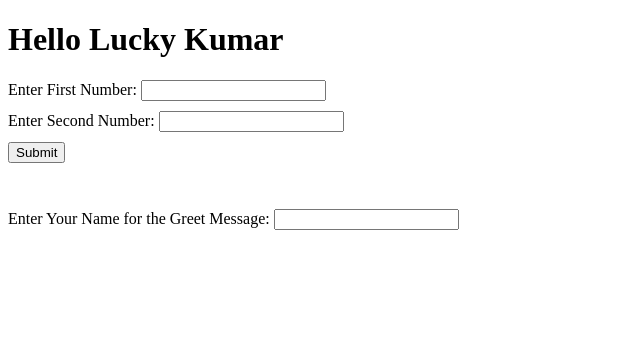
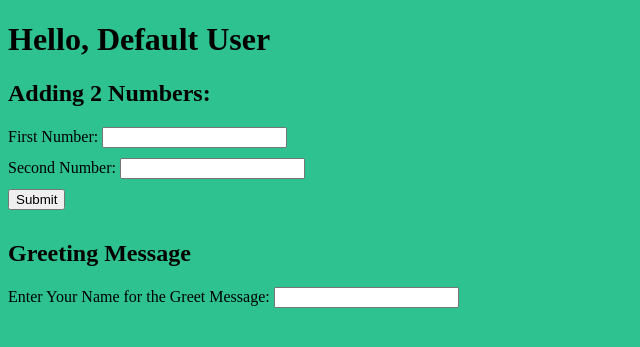
Before and after one commit to lkx100/Django-Tutorials, a Django app: page / in a window 1280 px wide. Shown: the top 347 px of the page, without its empty margins (0-640 px from the left). Run offline with Django 5.2, Linux system fonts and the light colour scheme.

Commit message:
added base html

```diff
--- a/MyFirstDjango/calc/views.py
+++ b/MyFirstDjango/calc/views.py
@@ -2,10 +2,8 @@ from django.shortcuts import render
 
 # Create your views here.
 
-from django.shortcuts import render
-
 def home(req):
-    return render(request = req, template_name = 'home.html', context = {'name': 'Lucky Kumar'})
+    return render(request = req, template_name = 'home.html', context = {'name': 'Default User'})
 
 def add(req):
     a = int(req.POST['1st Number'])
@@ -14,4 +12,4 @@ def add(req):
 
 def greet(req):
     name = req.POST['Name']
-    return render(request = req, template_name = "greet.html", context = {"User": name})
+    return render(request = req, template_name = "greet.html", context = {"User": name})    # Context --> Passing arguments to html page to render variables
--- a/MyFirstDjango/templates/add.html
+++ b/MyFirstDjango/templates/add.html
@@ -1,3 +1,6 @@
+{% extends 'base.html' %}
+{% block content %}
+
 <!DOCTYPE html>
 <html lang="en">
 <head>
@@ -8,5 +11,8 @@
 <body>
     <h1> Result = {{Result}} </h1>
     <a href="{% url 'home' %}"><button type="button" class="btn btn-success">Home Window</button></a>
+
+    {% endblock %}
+
 </body>
 </html>
--- /dev/null
+++ b/MyFirstDjango/templates/base.html
@@ -0,0 +1,12 @@
+<!DOCTYPE html>
+<html lang="en">
+<head>
+    <meta charset="UTF-8">
+    <meta name="viewport" content="width=device-width, initial-scale=1.0">
+    <title>Document</title>
+</head>
+<body style="background-color: rgb(45, 194, 144);">
+    {% block content %}
+    {% endblock %}
+</body>
+</html>
--- a/MyFirstDjango/templates/home.html
+++ b/MyFirstDjango/templates/home.html
@@ -1,10 +1,13 @@
+{% extends 'base.html' %}
+{% block content %}
+
 <!DOCTYPE html>
 <html lang="en">
 <head>
     <meta charset="UTF-8">
     <meta name="viewport" content="width=device-width, initial-scale=1.0">
     <title>My First Django Project</title>
-    <h1>Hello {{name}}</h1>
+    <h1>Hello, {{name}}</h1>
     <style>
         input {
             margin-bottom: 10px;
@@ -12,19 +15,21 @@
     </style>
 </head>
 <body>
-    <form action="add" method="post">
+    <h2> Adding 2 Numbers: </h2>
+    <form action = "add" method = "post">
         {% csrf_token %}
-        Enter First Number: <input type = "text" name = "1st Number"> <br>
-        Enter Second Number: <input type = "text" name= "2nd Number"> <br>
+        First Number: <input type = "text" name = "1st Number"> <br>
+        Second Number: <input type = "text" name= "2nd Number"> <br>
         <input type="submit">
     </form>
 
-    <br> <br>
-
+    <h2> Greeting Message </h2>
     <form action = "greet" method = "post">
         {% csrf_token %}
         Enter Your Name for the Greet Message: <input type = "text" name = "Name"> <br>
     </form>
 
+    {% endblock %}
+
 </body>
 </html>
```
Also changed, not shown: MyFirstDjango/templates/greet.html (+7 -1 lines).
